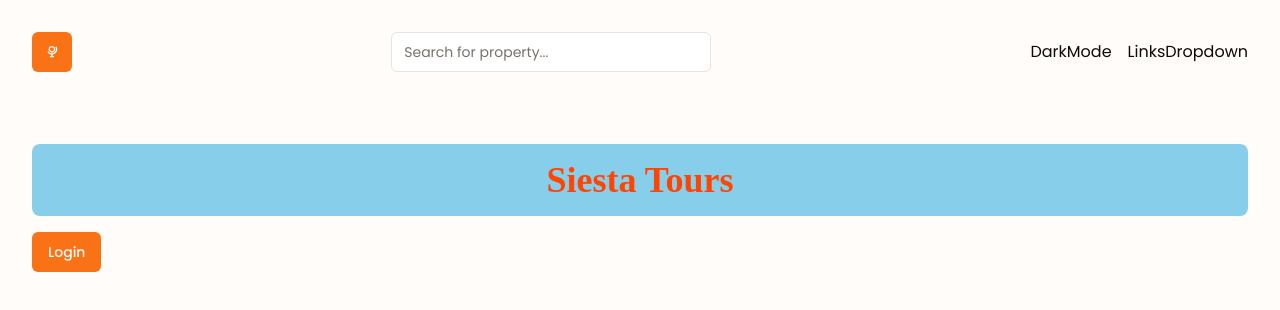
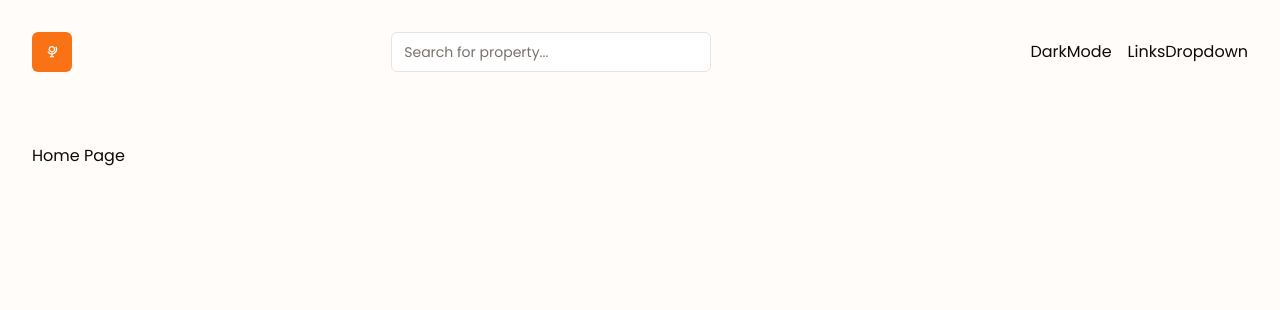
Before and after one commit to Nimira43/Advanced-Animations, a Next.js app: page / in a window 1280 px wide. Shown: the top 310 px of the page. Built offline with nearby package versions, Linux system fonts and the light colour scheme; a web font is replaced by a local one.

Commit message:
In app page.tsx - just returning a h1 tage with Home Page.

```diff
--- a/app/page.tsx
+++ b/app/page.tsx
@@ -3,8 +3,7 @@ import { Button } from '@/components/ui/button'
 function HomePage() {
   return (
     <>
-      <h1 className='text-main-dark text-4xl text-center font-semibold bg-skyblue logo p-4 rounded-lg'>Siesta Tours</h1>
-      <Button className='mt-4'>Login</Button>
+    <h1>Home Page</h1>
     </>
   )
 }
```
